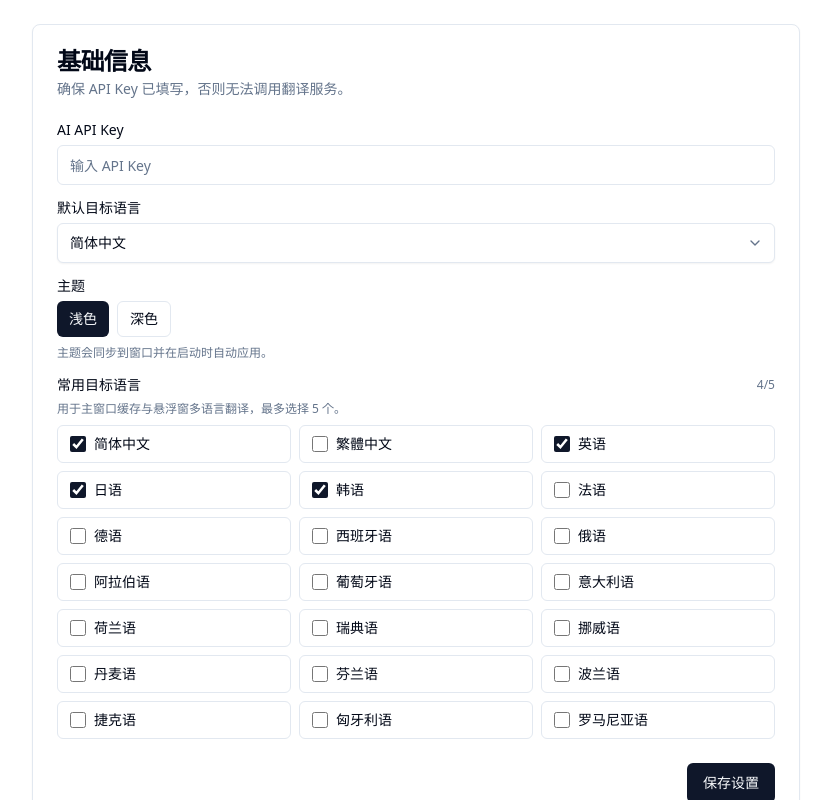
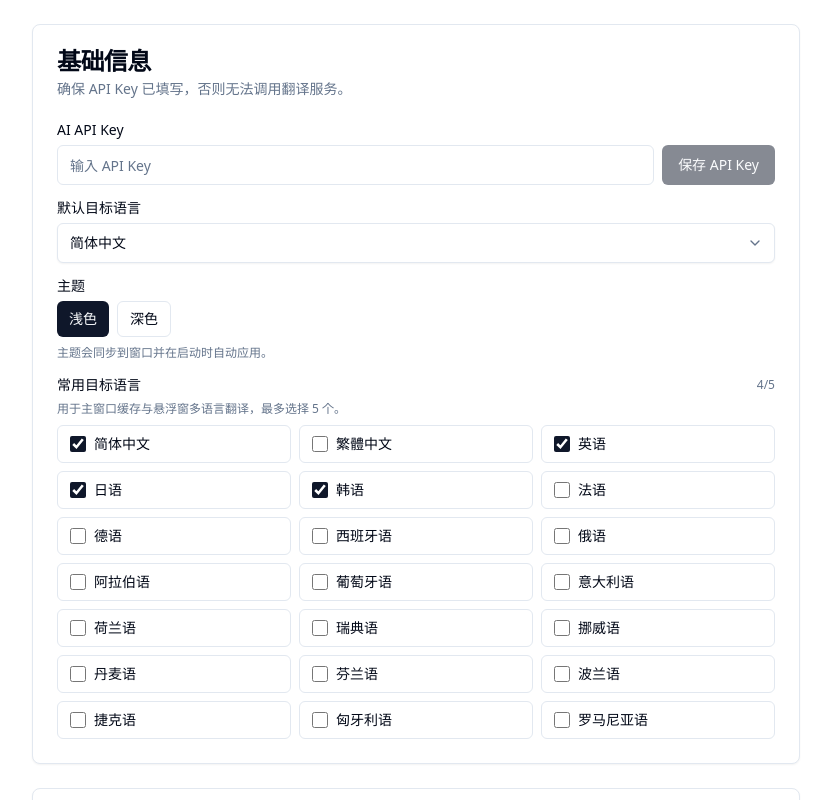
Before and after one commit to ace0109/ace-translator, a Vue app: page /#/settings in a window 1280 px wide. Shown: the whole page, without its empty margins (224-1055 px from the left). Built offline with nearby package versions, Linux system fonts and the light colour scheme.

Commit message:
feat: update default theme to dark; enhance settings UI with save functionality for API key and target language

```diff
--- a/src/App.vue
+++ b/src/App.vue
@@ -18,12 +18,12 @@ onMounted(async () => {
     const settings: any = await invoke('get_settings');
     if (settings) {
       settingsStore.setApiKey(settings.api_key);
-      settingsStore.setTheme(settings.theme);
+      settingsStore.setTheme(settings.theme || 'dark');
       settingsStore.setCommonTargetLanguages(settings.common_target_languages || defaultCommonTargets);
       translationStore.setTargetLang(settings.target_language || 'zh-CN');
 
       // Apply dark mode class to html element
-      if (settings.theme === 'dark') {
+      if ((settings.theme || 'dark') === 'dark') {
         document.documentElement.classList.add('dark');
       } else {
         document.documentElement.classList.remove('dark');
@@ -38,12 +38,12 @@ onMounted(async () => {
     const s = event.payload;
     if (s) {
       settingsStore.setApiKey(s.api_key);
-      settingsStore.setTheme(s.theme);
+      settingsStore.setTheme(s.theme || 'dark');
       settingsStore.setCommonTargetLanguages(s.common_target_languages || defaultCommonTargets);
       translationStore.setTargetLang(s.target_language || 'zh-CN');
 
       // Sync dark mode class
-      if (s.theme === 'dark') {
+      if ((s.theme || 'dark') === 'dark') {
         document.documentElement.classList.add('dark');
       } else {
         document.documentElement.classList.remove('dark');
--- a/src/components/features/Settings.vue
+++ b/src/components/features/Settings.vue
@@ -9,12 +9,22 @@
         <CardContent class="space-y-4">
           <div class="space-y-2">
             <Label for="apiKey">AI API Key</Label>
+            <div class="flex gap-2">
               <Input
                 id="apiKey"
                 v-model="settingsForm.apiKey"
                 type="password"
                 placeholder="输入 API Key"
               />
+              <Button
+                :disabled="isSaving || !settingsForm.apiKey.trim()"
+                class="gap-2"
+                @click="saveApiKey"
+              >
+                <Loader2 v-if="isSaving" class="h-4 w-4 animate-spin" />
+                <span>{{ isSaving ? '保存中...' : '保存 API Key' }}</span>
+              </Button>
+            </div>
           </div>
           <div class="space-y-2">
             <Label for="targetLanguage">默认目标语言</Label>
@@ -22,6 +32,7 @@
               id="targetLanguage"
               v-model="settingsForm.targetLanguage"
               placeholder="选择默认目标语言"
+              @update:modelValue="saveTargetLanguage"
             />
           </div>
           <div class="space-y-2">
@@ -30,14 +41,14 @@
               <Button
                 :variant="settingsForm.theme === 'light' ? 'default' : 'outline'"
                 size="sm"
-                @click="settingsForm.theme = 'light'"
+                @click="updateTheme('light')"
               >
                 浅色
               </Button>
               <Button
                 :variant="settingsForm.theme === 'dark' ? 'default' : 'outline'"
                 size="sm"
-                @click="settingsForm.theme = 'dark'"
+                @click="updateTheme('dark')"
               >
                 深色
               </Button>
@@ -68,16 +79,6 @@
             </div>
           </div>
         </CardContent>
-        <CardFooter class="justify-end gap-2">
-          <Button
-            :disabled="isSaving"
-            class="gap-2"
-            @click="saveSettings"
-          >
-            <Loader2 v-if="isSaving" class="h-4 w-4 animate-spin" />
-            <span>{{ isSaving ? '保存中...' : '保存设置' }}</span>
-          </Button>
-        </CardFooter>
       </Card>
 
       <Card>
@@ -231,11 +232,6 @@ const saveSettings = async () => {
     showToast('当前不在 Tauri 环境，无法保存', 'error')
     return
   }
-  if (!settingsForm.value.apiKey.trim()) {
-    showToast('请填写 API Key 后再保存', 'error')
-    return
-  }
-
   isSaving.value = true
   try {
     await invoke('save_settings', {
@@ -259,6 +255,46 @@ const saveSettings = async () => {
   }
 }
 
+const saveApiKey = async () => {
+  if (!isTauriEnv()) {
+    showToast('当前不在 Tauri 环境，无法保存', 'error')
+    return
+  }
+  if (!settingsForm.value.apiKey.trim()) {
+    showToast('请填写 API Key 后再保存', 'error')
+    return
+  }
+  isSaving.value = true
+  try {
+    await invoke('save_settings', {
+      settings: {
+        api_key: settingsForm.value.apiKey,
+        target_language: settingsForm.value.targetLanguage,
+        theme: settingsForm.value.theme,
+        common_target_languages: settingsForm.value.commonTargetLanguages,
+      },
+    })
+    settingsStore.setApiKey(settingsForm.value.apiKey)
+    showToast('API Key 已保存', 'info')
+  } catch (error: any) {
+    const errMsg = error?.message || String(error)
+    showToast(`保存失败：${errMsg}`, 'error')
+  } finally {
+    isSaving.value = false
+  }
+}
+
+const saveTargetLanguage = async (lang: string) => {
+  settingsForm.value.targetLanguage = lang
+  await saveSettings()
+}
+
+const updateTheme = async (theme: 'light' | 'dark') => {
+  settingsForm.value.theme = theme
+  applyThemeClass(theme)
+  await saveSettings()
+}
+
 onMounted(() => {
   loadSettings()
   loadCacheStats()
@@ -275,10 +311,12 @@ const toggleCommonTarget = (lang: string) => {
     settingsForm.value.commonTargetLanguages = settingsForm.value.commonTargetLanguages.filter((l) => l !== lang)
   } else {
     if (settingsForm.value.commonTargetLanguages.length >= maxCommonTargets) {
+      showToast(`最多选择 ${maxCommonTargets} 个常用语言`, 'error')
       return
     }
     settingsForm.value.commonTargetLanguages = [...settingsForm.value.commonTargetLanguages, lang]
   }
+  saveSettings()
 }
 
 const commonTargets = () => {
```
Also changed, not shown: 1 other file (tests, documents, lock files or other folders). Lines whose indentation alone changed are shown as unchanged.
